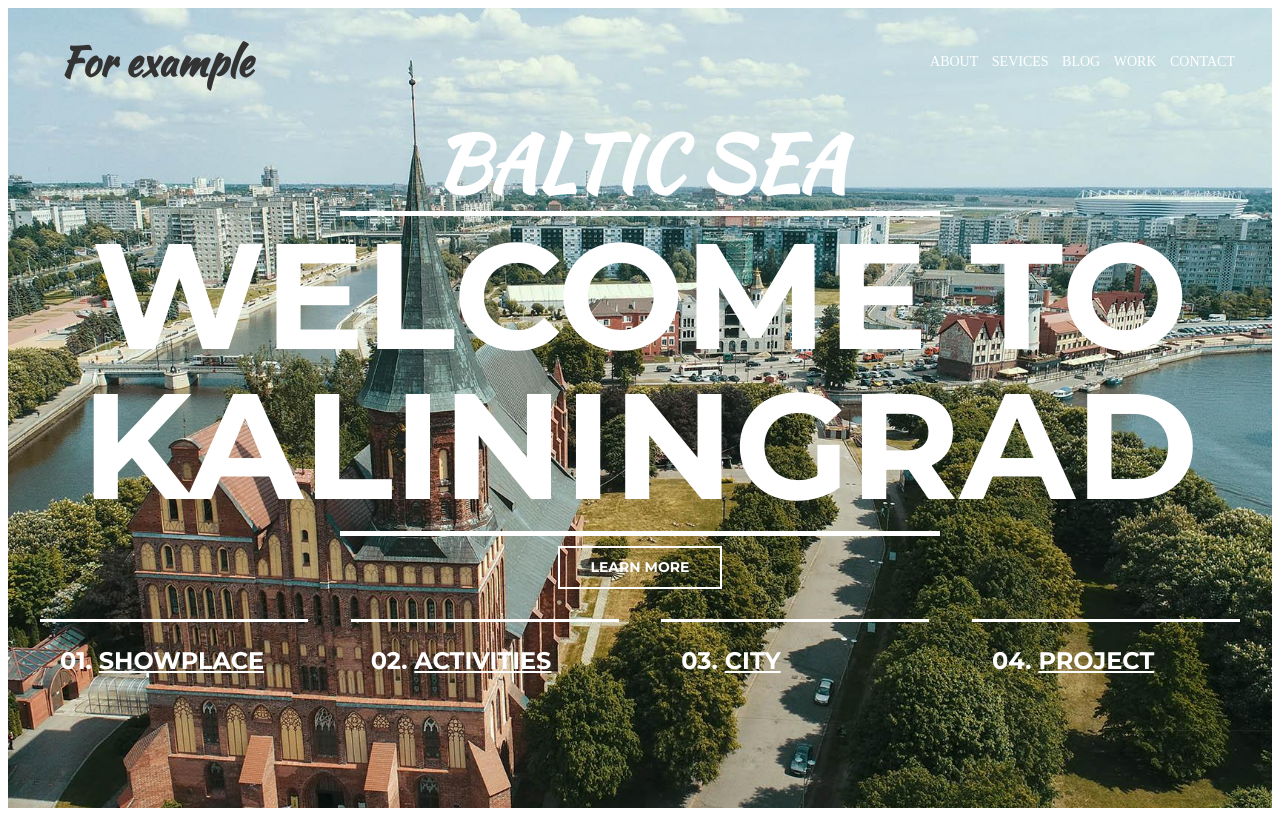
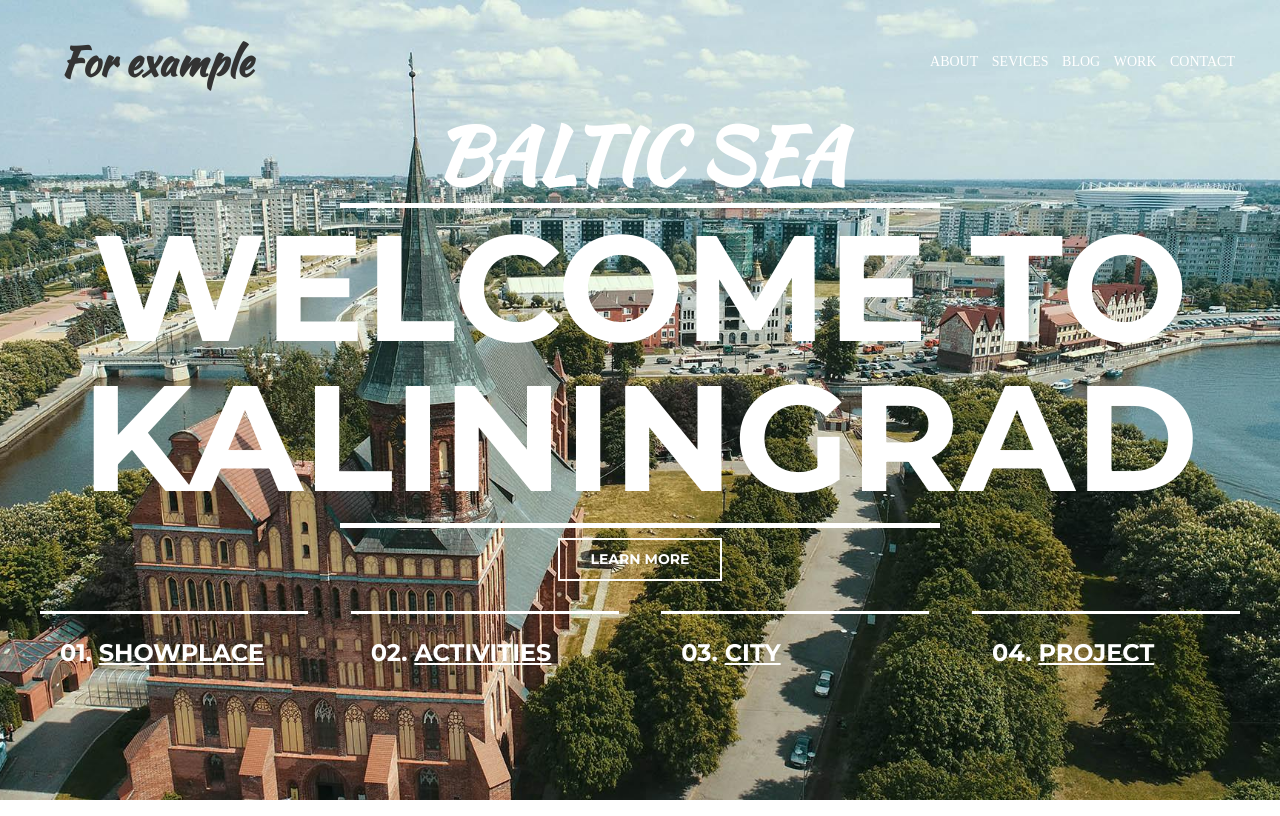
Before and after one commit to GxVladimir/GxVladimir.github.io, a plain HTML site: page index.html in a window 1280 px wide. Drawn offline with Linux system fonts and the light colour scheme.

Commit message:
Update style.css

```diff
--- a/assets/css/style.css
+++ b/assets/css/style.css
@@ -25,11 +25,17 @@ h1, h2, h3, h4, h5, h6 {
 
 /* Intro */
 .intro {
+	position: fixed;
+    width: 100%;
+    height: 100%;
+    top: 0;
+    left: 0;
+    background-size: 100%;
+    background-position: center center;
+    background-repeat: no-repeat;
 	display: flex;
 	flex-direction: column;
 	justify-content: center;
-	wighth: 100%;
-	height: 100vh;
 	background: url(../img/intro.jpg) center
 	no-repeat;
 	background-size: cover;
```
